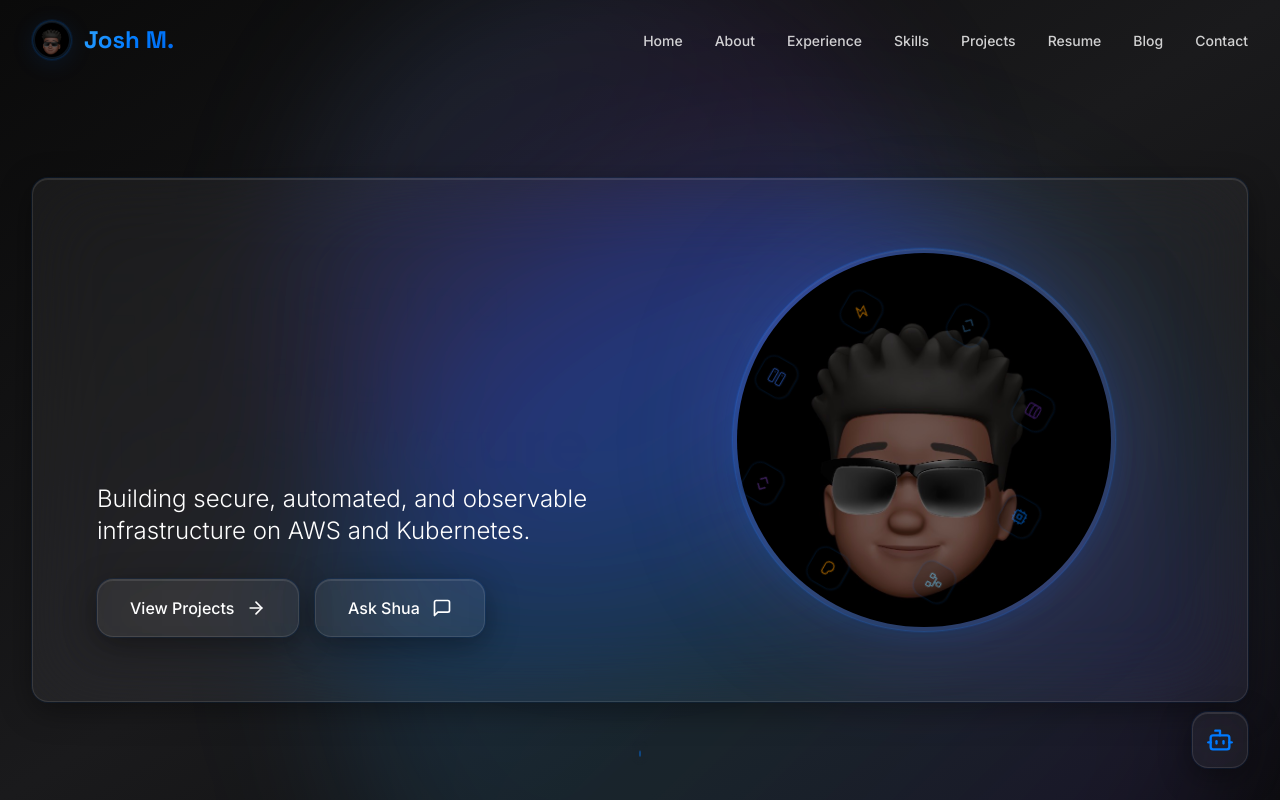
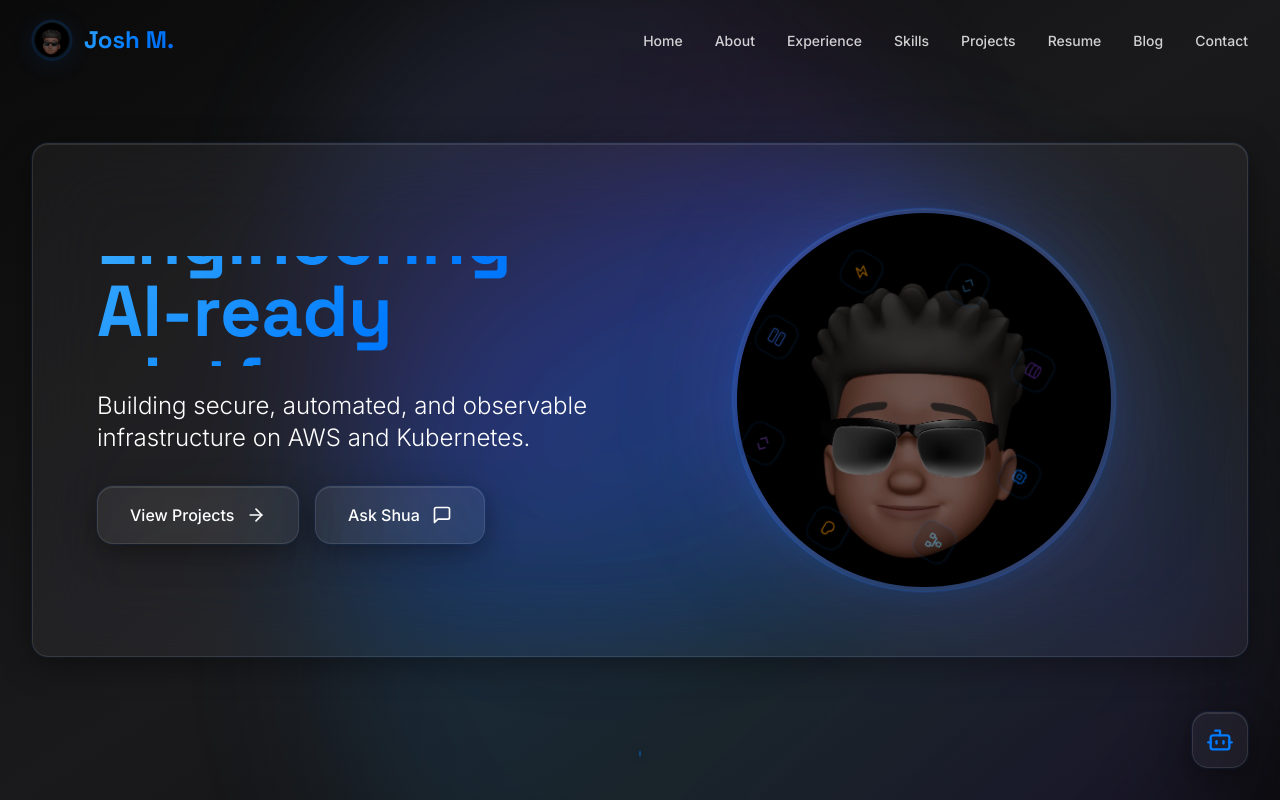
Before and after one commit to jmenzies722/shua-portfolio, a Next.js app: page / in a window 1280 px wide. Shown: the top 800 px of the page. Built offline with nearby package versions, Linux system fonts and the light colour scheme.

Commit message:
Hero: replace phrase, fix height, faster smoother animations

```diff
--- a/components/AnimatedText.tsx
+++ b/components/AnimatedText.tsx
@@ -5,9 +5,9 @@ import { motion, AnimatePresence } from 'framer-motion'
 
 const phrases = [
   'Building resilient cloud platforms',
-  'Designing automated systems',
-  'Engineering AI-ready infrastructure',
-  'Creating fast, reliable developer platforms',
+  'Scaling serverless infrastructure',
+  'Engineering AI-ready platforms',
+  'Delivering reliable systems',
 ]
 
 export default function AnimatedText() {
@@ -26,21 +26,24 @@ export default function AnimatedText() {
   useEffect(() => {
     const interval = setInterval(() => {
       setCurrentIndex((prev) => (prev + 1) % phrases.length)
-    }, isMobile ? 4000 : 3000) // Slower on mobile to reduce CPU usage
+    }, isMobile ? 3000 : 2500) // Faster transitions
 
     return () => clearInterval(interval)
   }, [isMobile])
 
   return (
-    <div className="relative min-h-[80px] md:min-h-[100px] lg:min-h-[120px] overflow-visible">
+    <div className="relative h-[80px] md:h-[100px] lg:h-[110px] overflow-hidden flex items-center">
       <AnimatePresence mode="wait">
         <motion.h1
           key={currentIndex}
-          initial={{ opacity: 0, y: 20 }}
+          initial={{ opacity: 0, y: 10 }}
           animate={{ opacity: 1, y: 0 }}
-          exit={{ opacity: 0, y: -20 }}
-          transition={{ duration: isMobile ? 0.3 : 0.6, ease: [0.4, 0, 0.2, 1] }}
-          className="text-4xl md:text-5xl lg:text-6xl xl:text-7xl font-display font-bold leading-[1.1] gradient-text"
+          exit={{ opacity: 0, y: -10 }}
+          transition={{
+            duration: isMobile ? 0.2 : 0.4,
+            ease: [0.25, 0.1, 0.25, 1] // Smoother easing
+          }}
+          className="text-4xl md:text-5xl lg:text-6xl xl:text-7xl font-display font-bold leading-[1.1] gradient-text absolute inset-0 flex items-center"
           style={{ whiteSpace: 'normal', wordBreak: 'break-word' }}
         >
           {phrases[currentIndex]}
--- a/components/Hero.tsx
+++ b/components/Hero.tsx
@@ -22,7 +22,7 @@ export default function Hero() {
     <section
       ref={containerRef}
       id="hero"
-      className="relative min-h-screen flex items-center justify-center overflow-hidden pt-20"
+      className="relative min-h-[85vh] md:min-h-screen flex items-center justify-center overflow-hidden pt-20 pb-12 md:pb-20"
     >
       {/* Animated gradient fog background */}
       <div className="absolute inset-0 overflow-hidden pointer-events-none">
@@ -86,10 +86,10 @@ export default function Hero() {
               <div>
                 <AnimatedText />
                 <motion.p
-                  initial={{ opacity: 0, y: 20 }}
+                  initial={{ opacity: 0, y: 10 }}
                   animate={{ opacity: 1, y: 0 }}
-                  transition={{ delay: 0.3, duration: 0.6 }}
-                  className="mt-6 text-xl md:text-2xl text-primary-60 font-light leading-relaxed"
+                  transition={{ delay: 0.2, duration: 0.4, ease: [0.25, 0.1, 0.25, 1] }}
+                  className="mt-4 md:mt-6 text-xl md:text-2xl text-primary-60 font-light leading-relaxed"
                 >
                   Building secure, automated, and observable infrastructure on AWS and Kubernetes.
                 </motion.p>
@@ -98,9 +98,9 @@ export default function Hero() {
               {/* CTA Buttons */}
               <motion.div
                 className="flex flex-col sm:flex-row gap-4"
-                initial={{ opacity: 0, y: 20 }}
+                initial={{ opacity: 0, y: 10 }}
                 animate={{ opacity: 1, y: 0 }}
-                transition={{ delay: 0.5, duration: 0.6 }}
+                transition={{ delay: 0.3, duration: 0.4, ease: [0.25, 0.1, 0.25, 1] }}
               >
                 <motion.div
                   whileHover={{ scale: 1.02, y: -2 }}
@@ -112,12 +112,12 @@ export default function Hero() {
                     className="group relative glass-card px-8 py-4 flex items-center gap-3 text-white font-medium rounded-xl overflow-hidden focus:outline-none focus:ring-2 focus:ring-[#007AFF]/50 focus:ring-offset-2 focus:ring-offset-[#0a0a0a]"
                   >
                     <span className="relative z-10">View Projects</span>
-                    <ArrowRight className="w-5 h-5 relative z-10 group-hover:translate-x-1 transition-transform duration-200" />
+                    <ArrowRight className="w-5 h-5 relative z-10 group-hover:translate-x-1 transition-transform duration-150" />
                     <motion.div
                       className="absolute inset-0 bg-gradient-to-r from-[#007AFF]/20 via-[#5AC8FA]/20 to-[#007AFF]/20"
                       initial={{ x: '-100%' }}
                       whileHover={{ x: '100%' }}
-                      transition={{ duration: 0.5, ease: [0.4, 0, 0.2, 1] }}
+                      transition={{ duration: 0.3, ease: [0.25, 0.1, 0.25, 1] }}
                     />
                   </Link>
                 </motion.div>
@@ -132,12 +132,12 @@ export default function Hero() {
                     className="group relative glass-card px-8 py-4 flex items-center gap-3 text-white font-medium rounded-xl overflow-hidden focus:outline-none focus:ring-2 focus:ring-[#007AFF]/50 focus:ring-offset-2 focus:ring-offset-[#0a0a0a]"
                   >
                     <span className="relative z-10">Ask Shua</span>
-                    <MessageSquare className="w-5 h-5 relative z-10 group-hover:scale-110 transition-transform duration-200" />
+                    <MessageSquare className="w-5 h-5 relative z-10 group-hover:scale-110 transition-transform duration-150" />
                     <motion.div
                       className="absolute inset-0 bg-gradient-to-r from-[#007AFF]/20 via-[#5AC8FA]/20 to-[#007AFF]/20"
                       initial={{ x: '-100%' }}
                       whileHover={{ x: '100%' }}
-                      transition={{ duration: 0.5, ease: [0.4, 0, 0.2, 1] }}
+                      transition={{ duration: 0.3, ease: [0.25, 0.1, 0.25, 1] }}
                     />
                   </Link>
                 </motion.div>
```
